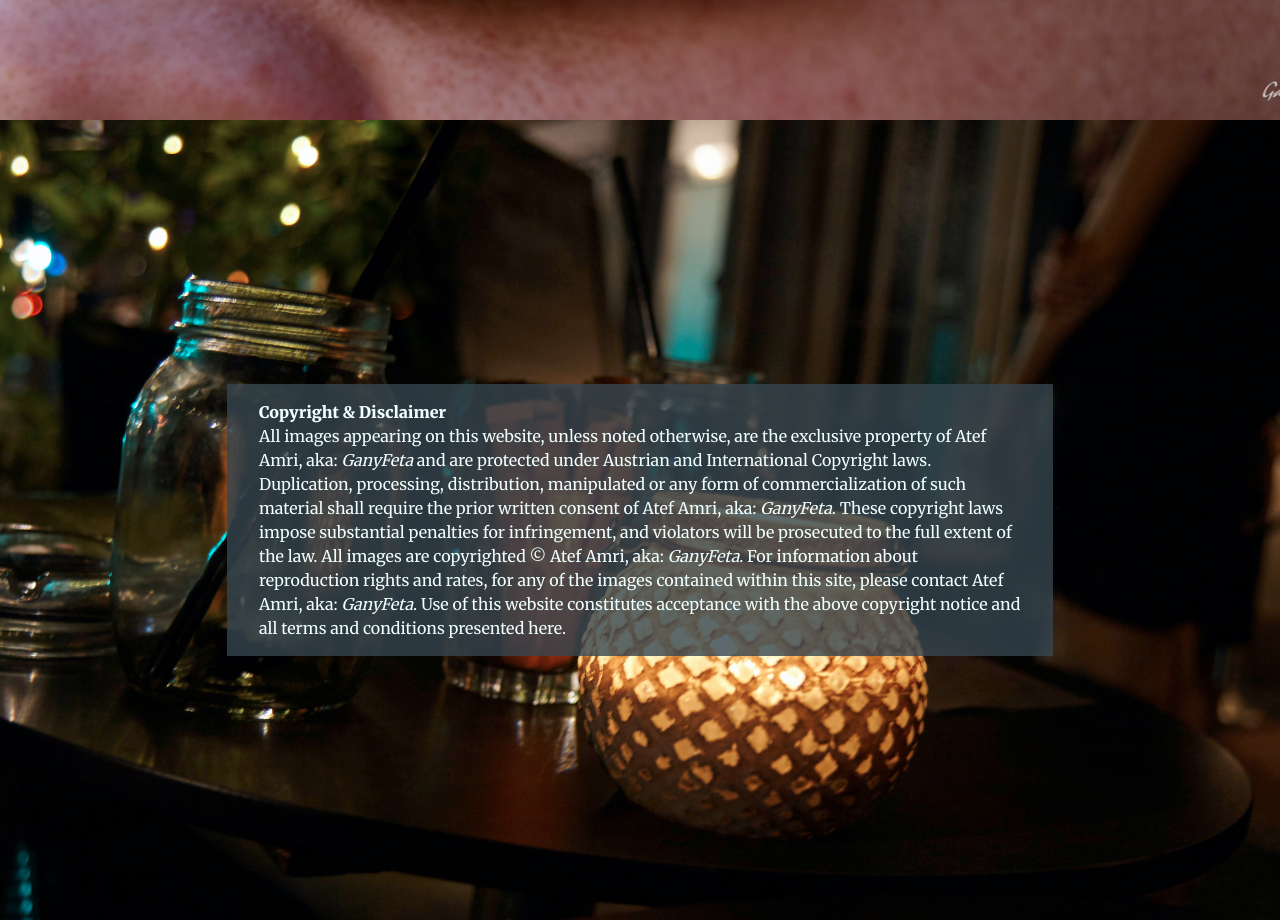
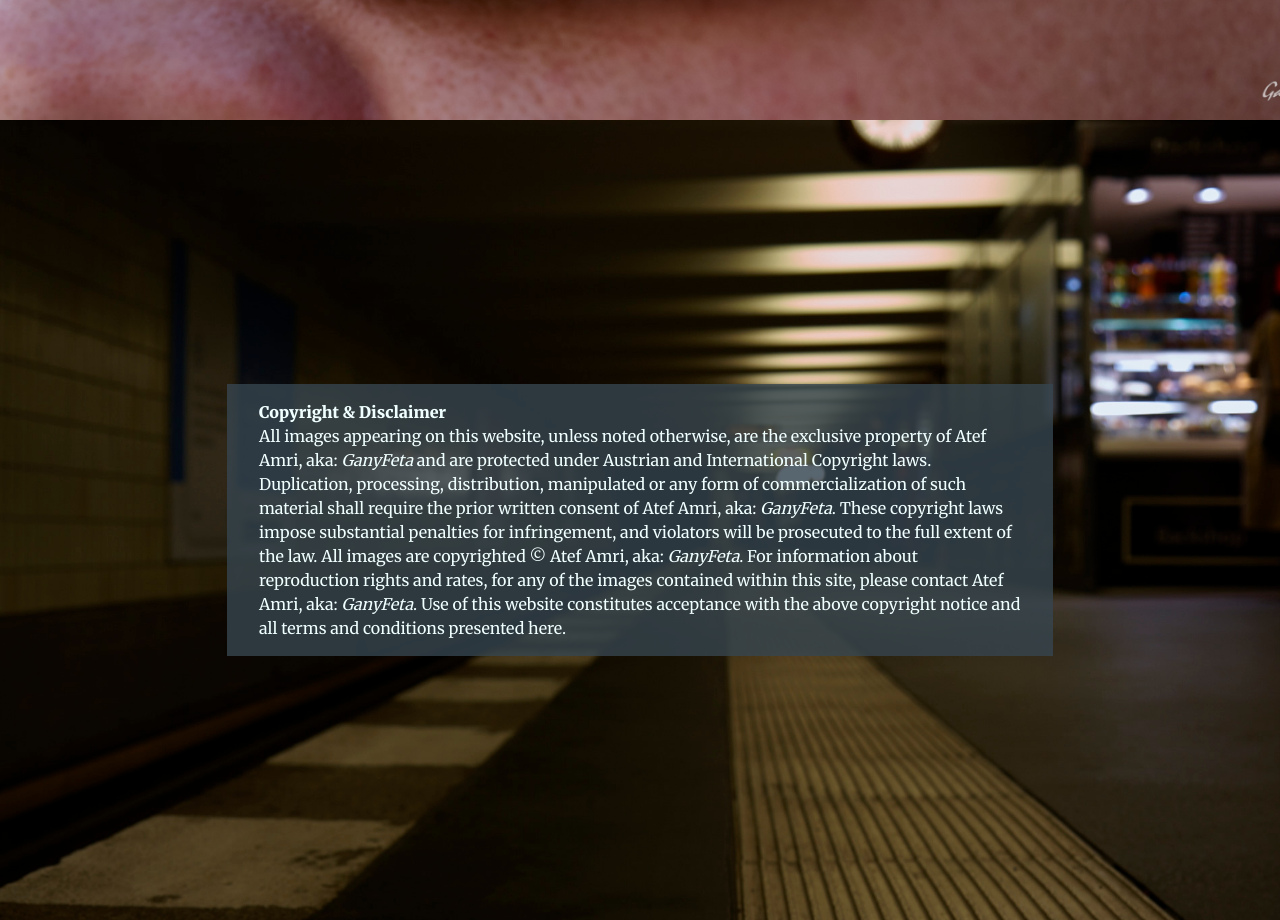
Before and after one commit to GanyFeta/parallax-single-page, a plain HTML site: page index.html in a window 1280 px wide. Shown: the part 1480-2400 px from the top of the page. Drawn offline with nearby package versions, Linux system fonts and the light colour scheme.

Commit message:
third foto changed

```diff
--- a/style.css
+++ b/style.css
@@ -58,7 +58,7 @@ body {
 	min-height: 100vh;
 }
 .bgimg-3 {
-	background-image: url("pics/wuerzburg-stramu-2016.jpg");
+	background-image: url("pics/201811-DhouhaBesuch81.jpg");
 	min-height: 100vh;
 }
 
```
Also changed, not shown: pics/201811-DhouhaBesuch81.jpg (added).
